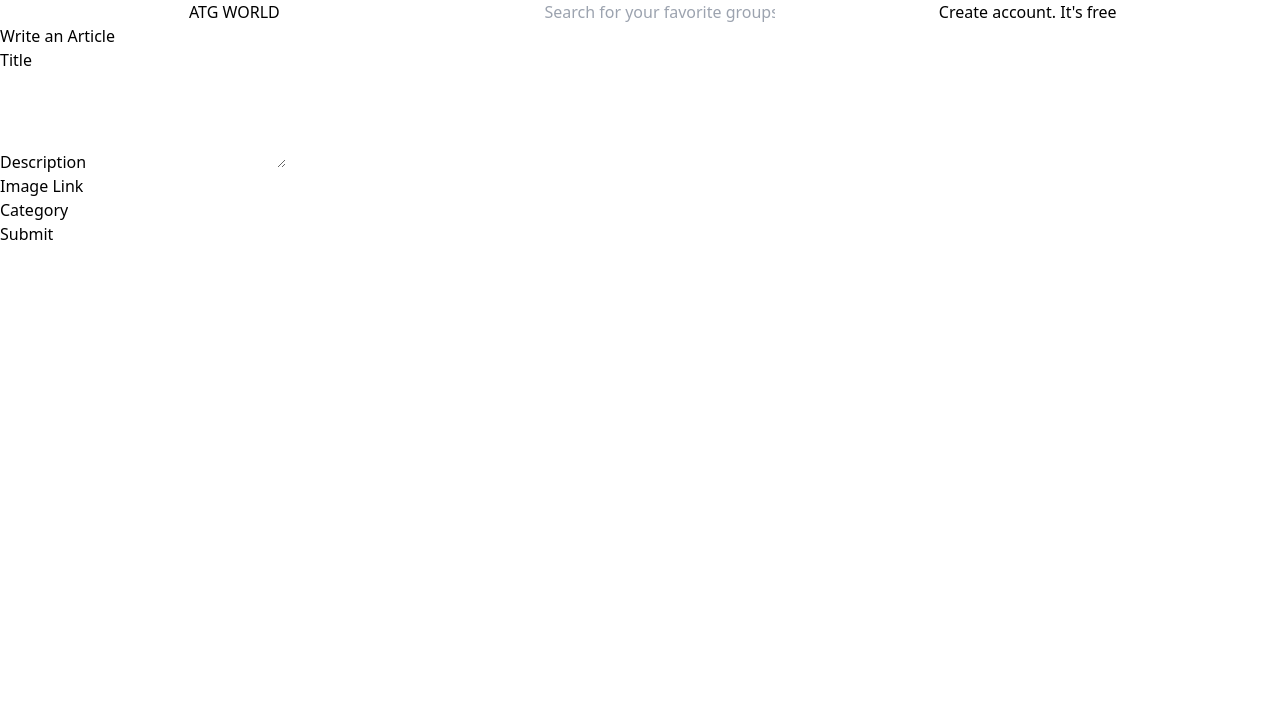
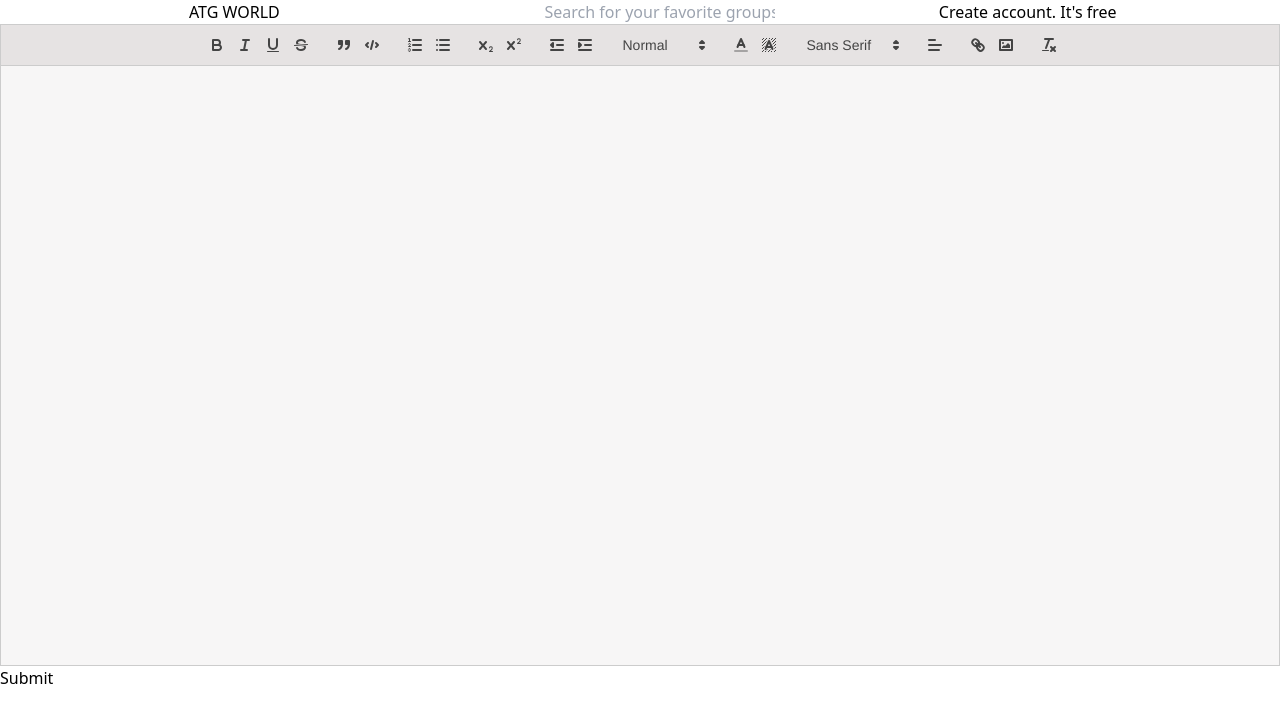
Before and after one commit to TheValour/HELLO_World, a React (Vite) app in the folder frontend/: page /write in a window 1280 px wide. Shown: the top 722 px of the page. Built offline with nearby package versions, Linux system fonts and the light colour scheme; sample sign-in values are in the browser's storage.

Commit message:
adding texteditor to the app

```diff
--- a/frontend/package.json
+++ b/frontend/package.json
@@ -11,6 +11,7 @@
   },
   "dependencies": {
     "axios": "^1.6.7",
+    "quill": "^1.3.7",
     "react": "^18.2.0",
     "react-dom": "^18.2.0",
     "react-router-dom": "^6.21.3",
--- a/frontend/src/App.css
+++ b/frontend/src/App.css
@@ -10,3 +10,12 @@
 .input-class {
     @apply mt-1 p-2 w-full border rounded-md
 }
+.ql-toolbar.ql-snow {
+    display: flex;
+    justify-content: center;
+    background: rgb(230, 227, 227);
+}
+.ql-container.ql-snow {
+    height: 75vh;
+    background: rgb(247, 246, 246);
+}
--- a/frontend/src/components/Write.jsx
+++ b/frontend/src/components/Write.jsx
@@ -1,28 +1,10 @@
-import React, { useEffect, useState } from 'react';
+import React, { useEffect } from 'react';
 import {getAuthToken} from './auth/auth.js'
 import { useNavigate } from 'react-router-dom';
+import TextEditor from './editor/TextEditor.jsx';
 
 const Write = () => {
   const navigate = useNavigate();
-
-  const [formData, setFormData] = useState({
-    title: '',
-    description: '',
-    imgLink: '',
-    category: '',
-  });
-
-  const handleChange = (e) => {
-    setFormData({
-      ...formData,
-      [e.target.name]: e.target.value,
-    });
-  };
-
-  const handleSubmit = (e) => {
-    e.preventDefault();
-    console.log('Form data submitted:', formData);
-  };
 
   useEffect(() =>{
     const token = getAuthToken();
@@ -32,79 +14,9 @@ const Write = () => {
   }, [])
 
   return (
-    <div className="container mx-auto mt-8">
-      <h1 className="text-3xl font-bold mb-4  text-center">Write an Article</h1>
-      <form onSubmit={handleSubmit} className="max-w-md mx-auto">
-        <div className="mb-4">
-          <label htmlFor="title" className="block text-sm font-medium text-gray-600">
-            Title
-          </label>
-          <input
-            type="text"
-            id="title"
-            name="title"
-            value={formData.title}
-            onChange={handleChange}
-            className="mt-1 p-2 w-full border border-gray-300 rounded-md"
-            required
-          />
-        </div>
-
-        <div className="mb-4">
-          <label htmlFor="description" className="block text-sm font-medium text-gray-600">
-            Description
-          </label>
-          <textarea
-            id="description"
-            name="description"
-            value={formData.description}
-            onChange={handleChange}
-            rows="4"
-            className="mt-1 p-2 w-full border border-gray-300 rounded-md"
-            required
-          ></textarea>
-        </div>
-
-        <div className="mb-4">
-          <label htmlFor="imgLink" className="block text-sm font-medium text-gray-600">
-            Image Link
-          </label>
-          <input
-            type="url"
-            id="imgLink"
-            name="imgLink"
-            value={formData.imgLink}
-            onChange={handleChange}
-            className="mt-1 p-2 w-full border border-gray-300 rounded-md"
-            required
-          />
-        </div>
-
-        <div className="mb-4">
-          <label htmlFor="category" className="block text-sm font-medium text-gray-600">
-            Category
-          </label>
-          <input
-            type="text"
-            id="category"
-            name="category"
-            value={formData.category}
-            onChange={handleChange}
-            className="mt-1 p-2 w-full border border-gray-300 rounded-md"
-            required
-          />
-        </div>
-
-        <div className="text-center">
-          <button
-            type="submit"
-            className="bg-blue-500 text-white py-2 px-4 rounded-md hover:bg-blue-600 focus:outline-non"
-          >
-            Submit
-          </button>
-        </div>
-      </form>
-    </div>
+    <>
+      <TextEditor/>
+    </>
   );
 };
 
--- /dev/null
+++ b/frontend/src/components/editor/TextEditor.jsx
@@ -0,0 +1,54 @@
+import React, { useCallback, useRef, useState } from "react";
+import Quill from "quill";
+import "quill/dist/quill.snow.css";
+
+import { toolbarOptions } from "./setting";
+
+export default function TextEditor() {
+  const [quill, setQuill] = useState();
+
+  const showRef = useRef();
+  const onClickHandler = () => {
+    showRef.current.textContent = ''
+    const editor = document.createElement("div");
+    showRef.current.append(editor);
+
+    const showq = new Quill(editor, {
+      readOnly: true,
+      theme: "bubble",
+    });
+    showq.setContents(quill.getContents());
+  };
+
+  const wrapperRef = useCallback((wrapper) => {
+    if (wrapper == null) return;
+
+    wrapper.innerHTML = "";
+    const editor = document.createElement("div");
+    wrapper.append(editor);
+
+    const q = new Quill(editor, {
+      modules: {
+        toolbar: toolbarOptions,
+      },
+      theme: "snow",
+    });
+    setQuill(q);
+  }, []);
+
+  return (
+    <>
+      <div id="editor-container" ref={wrapperRef}></div>
+      <button className="bg-green-400"
+        onClick={onClickHandler}
+      >
+        Submit
+      </button>
+
+      <div className="ql-snow">
+        <div id="editor-container" ref={showRef}></div>
+      </div>
+
+    </>
+  );
+}
--- /dev/null
+++ b/frontend/src/components/editor/setting.js
@@ -0,0 +1,16 @@
+export const toolbarOptions = [
+    ['bold', 'italic', 'underline', 'strike'],        // toggled buttons
+    ['blockquote', 'code-block'],
+
+    [{ 'list': 'ordered'}, { 'list': 'bullet' }],
+    [{ 'script': 'sub'}, { 'script': 'super' }],      // superscript/subscript
+    [{ 'indent': '-1'}, { 'indent': '+1' }],          // outdent/indent
+
+    [{ 'header': [1, 2, 3, 4, 5, 6, false] }],
+
+    [{ 'color': [] }, { 'background': [] }],          // dropdown with defaults from theme
+    [{ 'font': [] }],
+    [{ 'align': [] }],
+    ['link', 'image'],
+    ['clean']                                         // remove formatting button
+];
```
Also changed, not shown: 1 other file (tests, documents, lock files or other folders).
